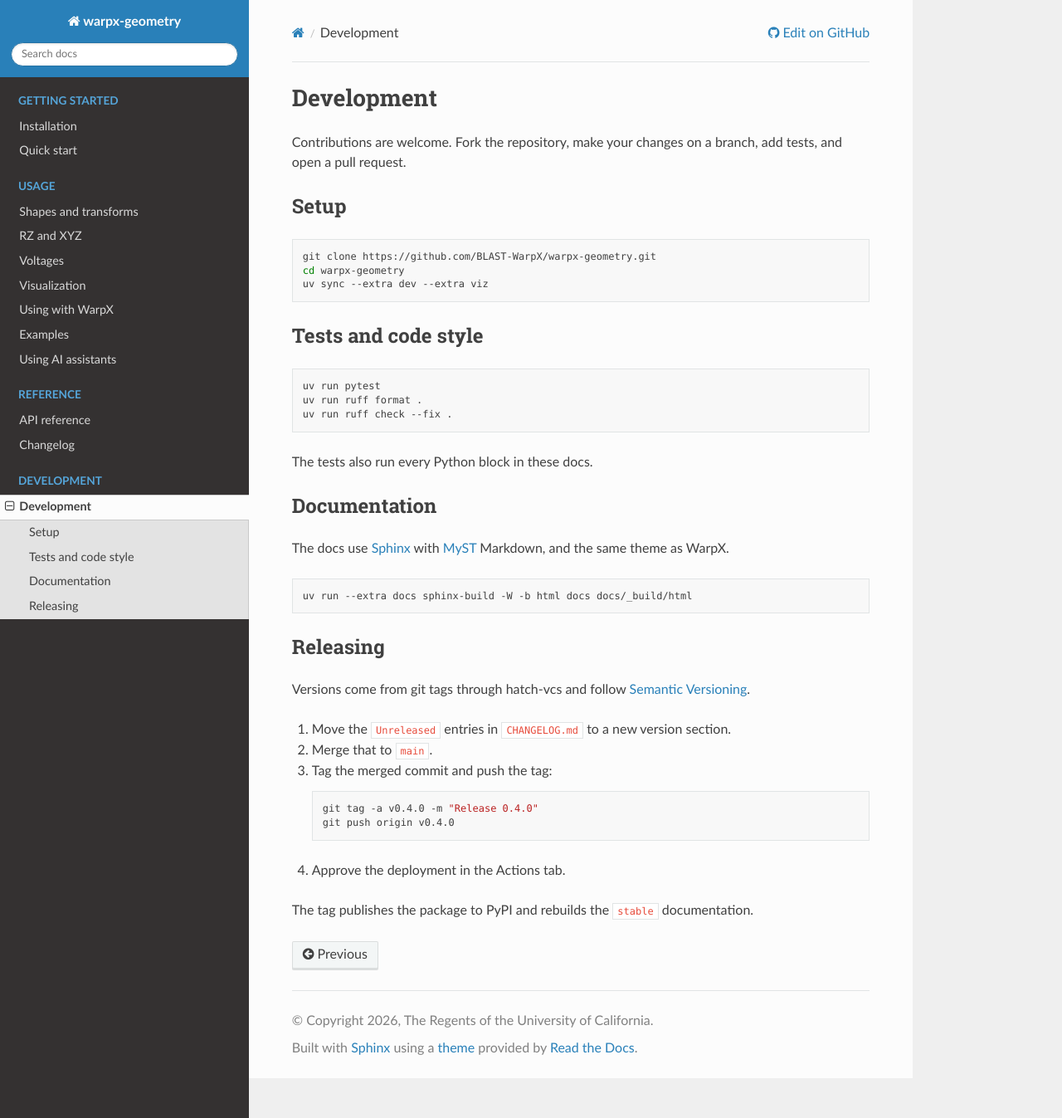
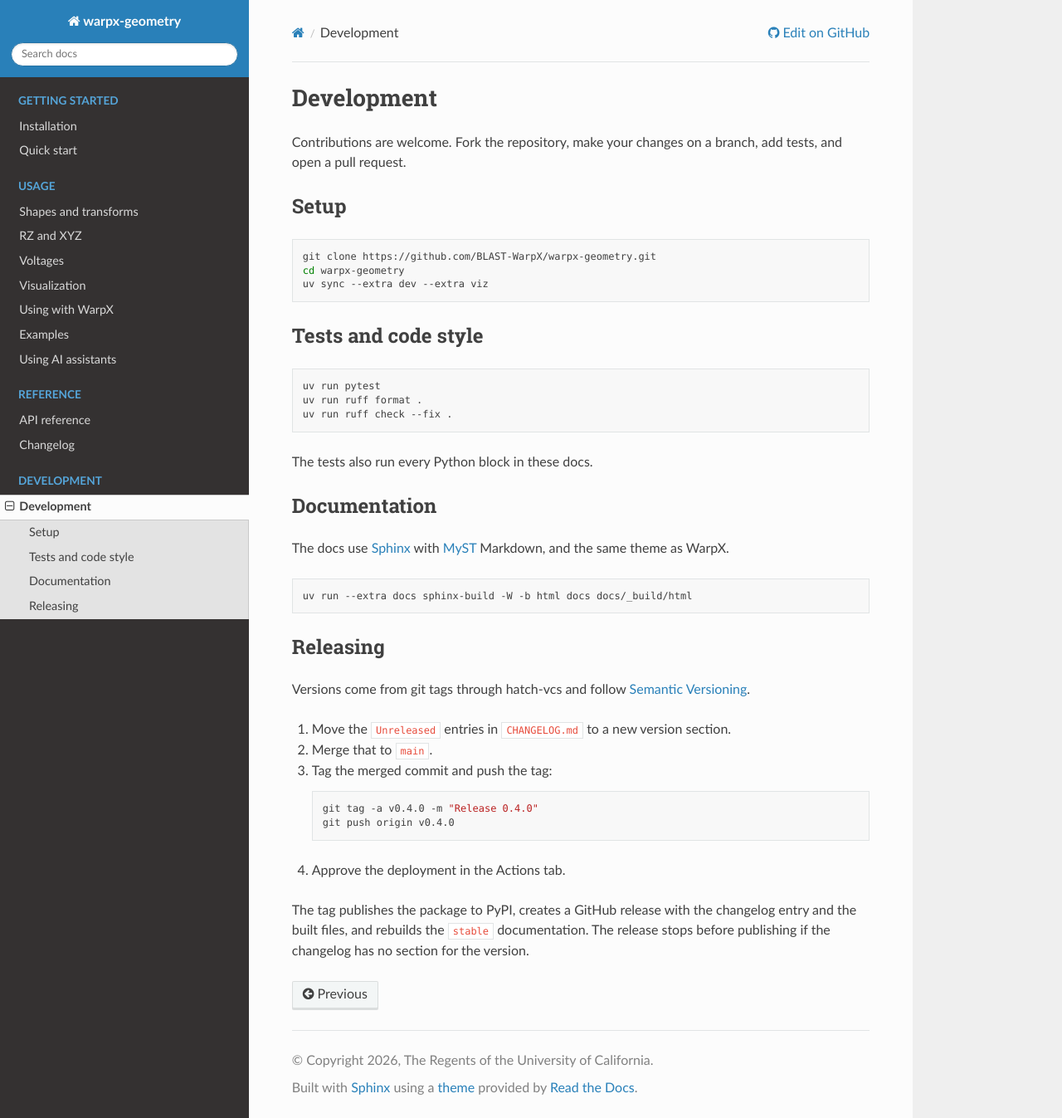
Before and after one commit to BLAST-WarpX/warpx-geometry, a Sphinx documentation site: the page built from docs/development.md, in a window 1280 px wide and 1347 px high. Shown: the whole window at 83% size. Built offline with Sphinx 7.4.7 and the Read the Docs theme 3.1.0, drawn with Linux system fonts in a browser that asks for light colours.

Commit message:
Create the GitHub release from the publish workflow
Uses the changelog section as the notes and attaches the built files.
The notes are extracted before publishing, so a tag without a changelog
entry stops the release before anything reaches PyPI.

```diff
--- a/docs/development.md
+++ b/docs/development.md
@@ -46,4 +46,6 @@ Versions come from git tags through hatch-vcs and follow
 
 4. Approve the deployment in the Actions tab.
 
-The tag publishes the package to PyPI and rebuilds the `stable` documentation.
+The tag publishes the package to PyPI, creates a GitHub release with the changelog
+entry and the built files, and rebuilds the `stable` documentation. The release stops
+before publishing if the changelog has no section for the version.
```
Also changed, not shown: AGENTS.md (+2 -2 lines), CHANGELOG.md (+5 -0 lines), 1 other file.
